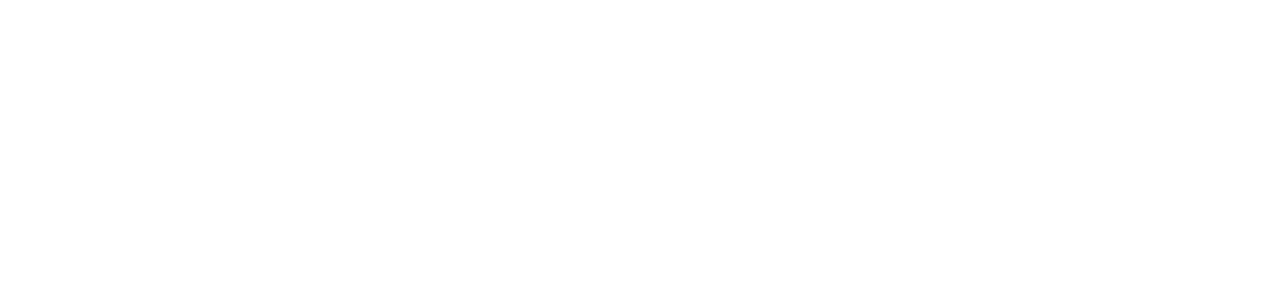
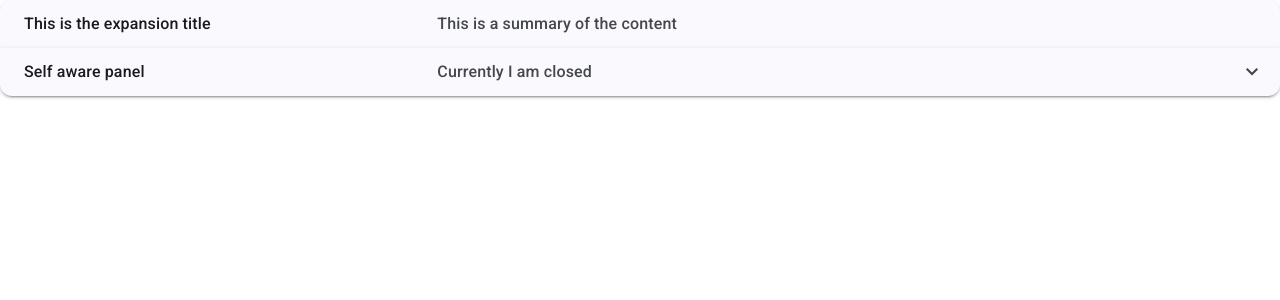
Before and after one commit to Raffael-Eloi/portifolio, an Angular app: page /work-expeciences in a window 1280 px wide. Before the commit this address led to /. Shown: the top 300 px of the page. Built offline with nearby package versions, Linux system fonts and the light colour scheme.

Commit message:
add work experiences component

```diff
--- a/src/app/app.routes.ts
+++ b/src/app/app.routes.ts
@@ -2,9 +2,11 @@ import { Routes } from '@angular/router';
 import { AppComponent } from './app.component';
 import { HeaderComponent } from './header/header.component';
 import { HardSkillsComponent } from './hard-skills/hard-skills.component';
+import { WorkExperiencesComponent } from './work-experiences/work-experiences.component';
 
 export const routes: Routes = [
     {path: '', component: HeaderComponent},
     {path: 'header', component: HeaderComponent},
     {path: 'hard-skills', component: HardSkillsComponent},
+    {path: 'work-expeciences', component: WorkExperiencesComponent},
 ];
--- /dev/null
+++ b/src/app/work-experiences/work-experiences.component.html
@@ -0,0 +1,25 @@
+<mat-accordion>
+    <mat-expansion-panel hideToggle>
+      <mat-expansion-panel-header>
+        <mat-panel-title>
+          This is the expansion title
+        </mat-panel-title>
+        <mat-panel-description>
+          This is a summary of the content
+        </mat-panel-description>
+      </mat-expansion-panel-header>
+      <p>This is the primary content of the panel.</p>
+    </mat-expansion-panel>
+    <mat-expansion-panel (opened)="panelOpenState = true"
+                         (closed)="panelOpenState = false">
+      <mat-expansion-panel-header>
+        <mat-panel-title>
+          Self aware panel
+        </mat-panel-title>
+        <mat-panel-description>
+          Currently I am {{panelOpenState ? 'open' : 'closed'}}
+        </mat-panel-description>
+      </mat-expansion-panel-header>
+      <p>I'm visible because I am open</p>
+    </mat-expansion-panel>
+  </mat-accordion>
--- /dev/null
+++ b/src/app/work-experiences/work-experiences.component.ts
@@ -0,0 +1,13 @@
+import { Component } from '@angular/core';
+import { MatExpansionModule } from '@angular/material/expansion';
+
+@Component({
+  selector: 'app-work-experiences',
+  standalone: true,
+  imports: [ MatExpansionModule ],
+  templateUrl: './work-experiences.component.html',
+  styleUrl: './work-experiences.component.css'
+})
+export class WorkExperiencesComponent {
+  panelOpenState = false;
+}
```
Also changed, not shown: src/app/work-experiences/work-experiences.component.css (added), 1 other file (tests, documents, lock files or other folders).
